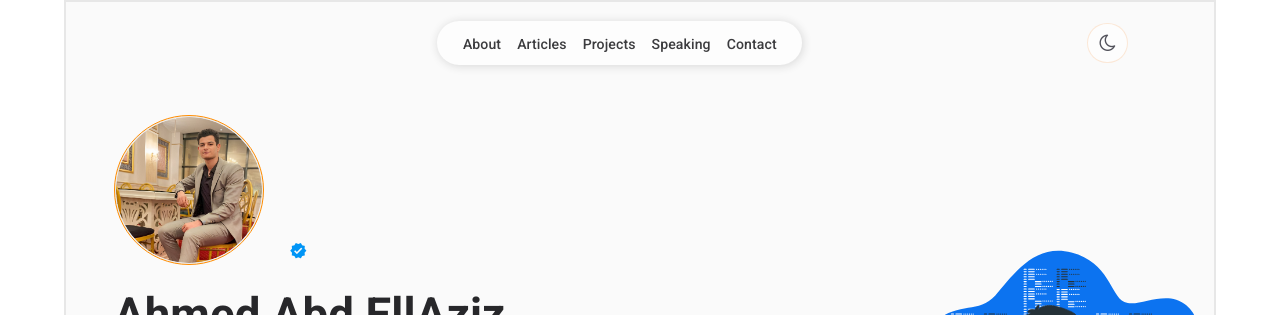
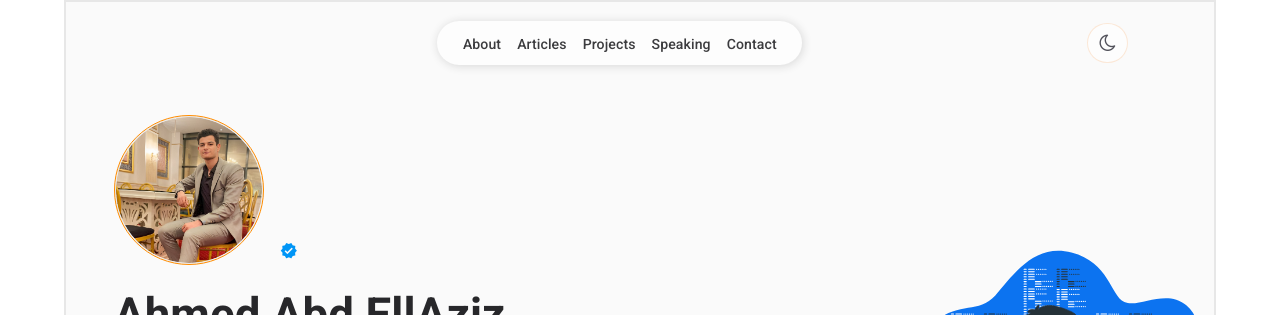
Before and after one commit to 1zizo1/protifilo, a React (Vite) app: page / in a window 1280 px wide. Shown: the top 315 px of the page. Built offline with nearby package versions, Linux system fonts and the light colour scheme.

Commit message:
change some styling

```diff
--- a/src/components/hero/hero.css
+++ b/src/components/hero/hero.css
@@ -3,7 +3,6 @@ section.hero {
 }
 section.hero .perant-avatar.flex {
   align-items: end;
-  gap: 0.6rem;
   min-height: 150px;
 }
 
```
